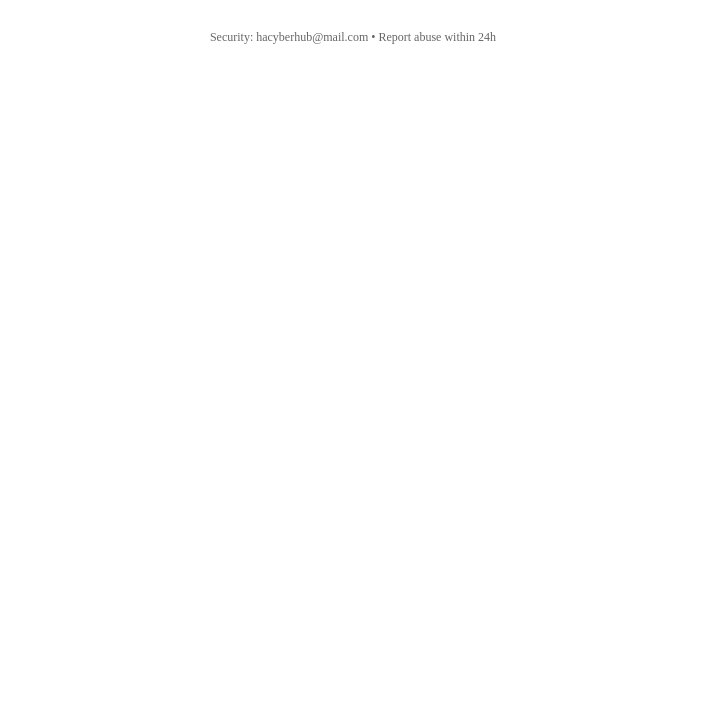
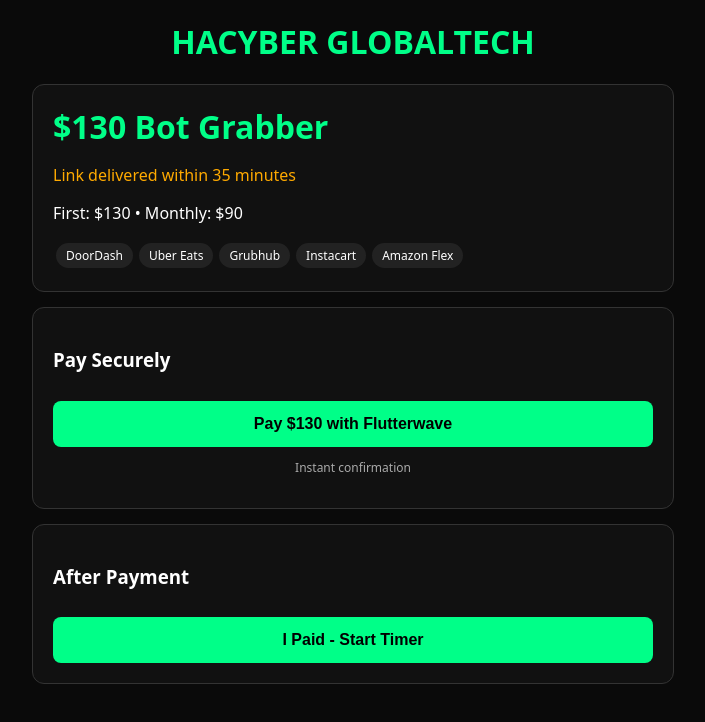
Before and after one commit to HacybertechHub/botgraber-order-request, a website: page public/index.html in a window 1280 px wide. Shown: the whole page, without its empty margins (287-992 px from the left). Drawn offline with Linux system fonts and the light colour scheme.

Commit message:
Update index.html

```diff
--- a/public/index.html
+++ b/public/index.html
@@ -1,3 +1,46 @@
-<div style="text-align:center;color:#666;font-size:12px;margin-top:30px">
-  Security: hacyberhub@mail.com • Report abuse within 24h
+<html lang="en"><head>
+<meta charset="UTF-8">
+<meta name="viewport" content="width=device-width,initial-scale=1">
+<title>HACYBER GLOBALTECH - $130 Bot Grabber</title>
+<meta name="theme-color" content="#00ff88">
+<link rel="manifest" href="/manifest.json">
+<style>
+body{margin:0;background:#0a0a0a;color:#fff;font-family:system-ui;padding:20px}
+h1{color:#00ff88;text-align:center}
+.card{background:#111;border:1px solid #333;border-radius:12px;padding:20px;margin:15px auto;max-width:600px}
+.price{font-size:32px;color:#00ff88;font-weight:700}
+.btn{background:#00ff88;color:#000;padding:14px;border:none;border-radius:8px;width:100%;font-weight:700;font-size:16px;margin-top:10px;cursor:pointer}
+.note{color:#ffaa00}
+.badge{display:inline-block;background:#222;padding:4px 10px;border-radius:20px;font-size:12px;margin:3px}
+#timer{display:none}
+#countdown{font-size:42px;text-align:center;color:#00ff88}
+</style>
+</head>
+<body>
+<h1>HACYBER GLOBALTECH</h1>
+<div class="card">
+  <div class="price">$130 Bot Grabber</div>
+  <p class="note">Link delivered within 35 minutes</p>
+  <p>First: $130 • Monthly: $90</p>
+  <div><span class="badge">DoorDash</span><span class="badge">Uber Eats</span><span class="badge">Grubhub</span><span class="badge">Instacart</span><span class="badge">Amazon Flex</span></div>
 </div>
+<div class="card">
+  <h3>Pay Securely</h3>
+  <button class="btn" onclick="location.href='/api/pay'">Pay $130 with Flutterwave</button>
+  <p style="font-size:12px;color:#aaa;text-align:center">Instant confirmation</p>
+</div>
+<div class="card">
+  <h3>After Payment</h3>
+  <button class="btn" onclick="start()">I Paid - Start Timer</button>
+</div>
+<div id="timer" class="card">
+  <div id="countdown">35:00</div>
+  <p style="text-align:center">Keep this page open</p>
+</div>
+<script>
+let t=2100;
+function start(){document.getElementById('timer').style.display='block';setInterval(()=>{if(t>0){t--;document.getElementById('countdown').textContent=`${String(Math.floor(t/60)).padStart(2,'0')}:${String(t%60).padStart(2,'0')}`}},1000)}
+if('serviceWorker' in navigator){navigator.serviceWorker.register('/sw.js')}
+</script>
+
+</body></html>
```
